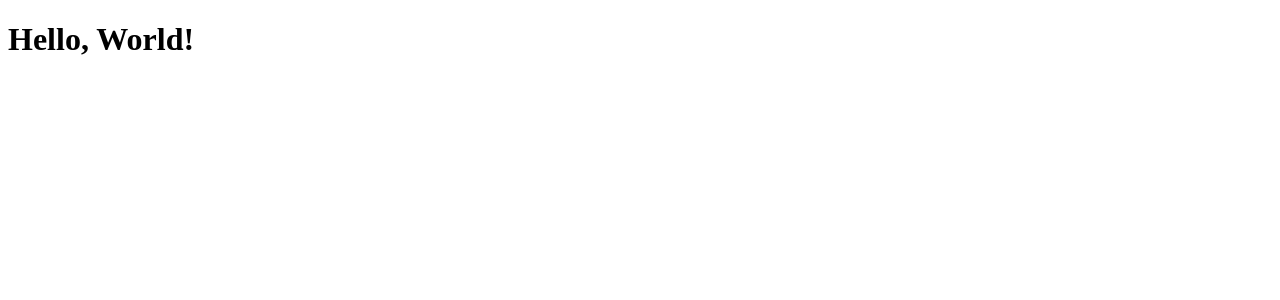
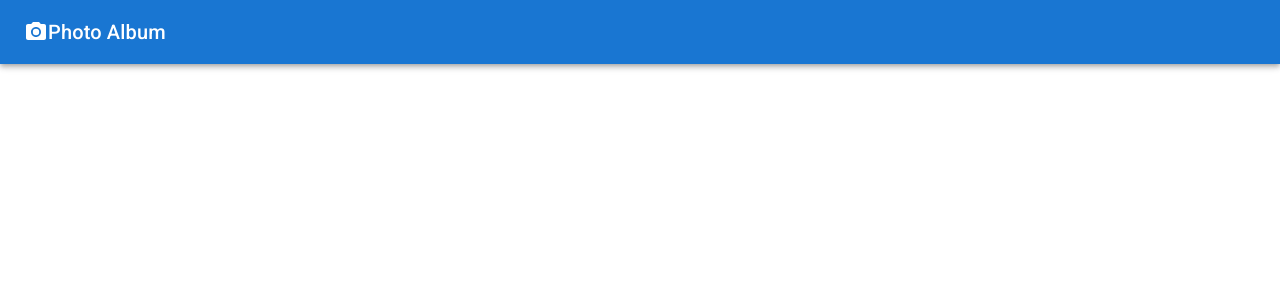
Before and after one commit to jen0828/react-material-ui, a React (Create React App) app: page / in a window 1280 px wide. Shown: the top 300 px of the page. Built offline with nearby package versions, Linux system fonts and the light colour scheme.

Commit message:
Add nav bar

```diff
--- a/src/App.jsx
+++ b/src/App.jsx
@@ -1,10 +1,29 @@
 import React from 'react';
+import {
+  Typography,
+  AppBar,
+  Card,
+  CardActions,
+  CardContent,
+  CardMedia,
+  CssBaseline,
+  Grid,
+  Toolbar,
+  Container,
+} from '@mui/material';
+import CameraIcon from '@mui/icons-material/PhotoCamera';
 
 const App = () => {
   return (
-    <div>
-      <h1>Hello, World!</h1>
-    </div>
+    <>
+      <CssBaseline />
+      <AppBar position="relative">
+        <Toolbar>
+          <CameraIcon />
+          <Typography variant="h6">Photo Album</Typography>
+        </Toolbar>
+      </AppBar>
+    </>
   );
 };
 
```
